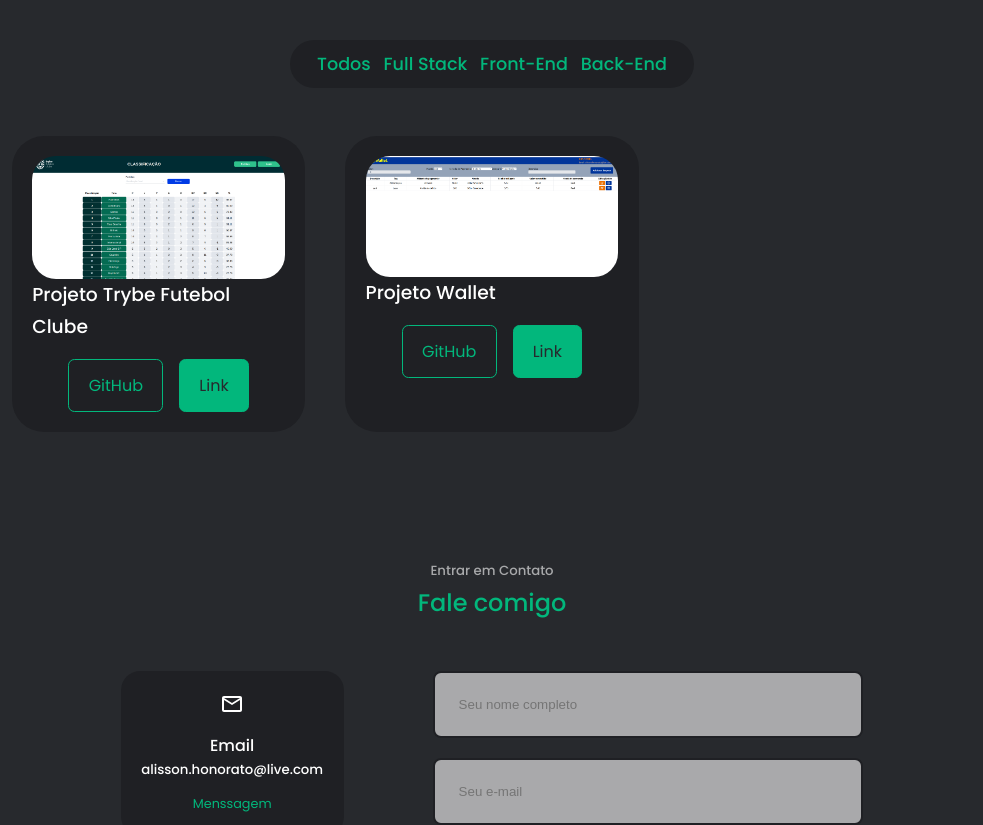
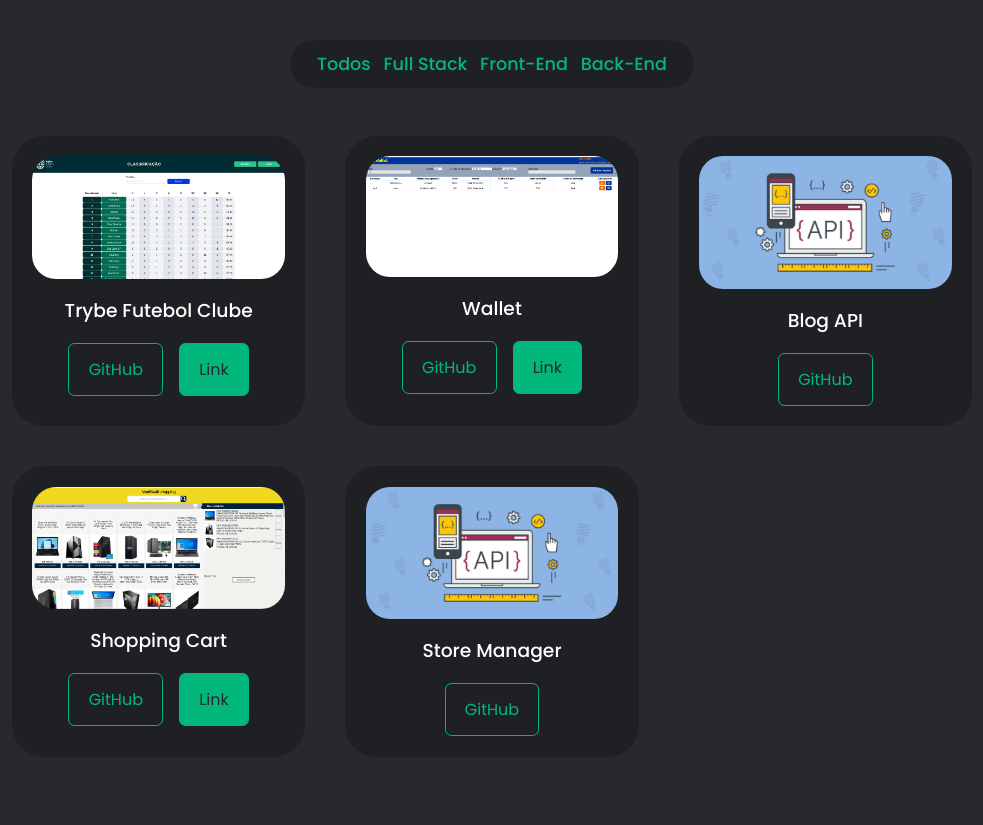
Before and after one commit to alissonrh/alissonrh.github.io, a React (Create React App) app: page / in a window 1280 px wide. Shown: the part 2200-3025 px from the top of the page, without its empty margins (148-1131 px from the left). Built offline with nearby package versions, Linux system fonts and the light colour scheme.

Commit message:
atualização portfolio

```diff
--- a/src/components/experience/Experience.jsx
+++ b/src/components/experience/Experience.jsx
@@ -56,7 +56,7 @@ const Experience = () => {
               <BiCheckDouble className='detais-icon' />
               <div>
                 <h4>Node.js</h4>
-                <small className='text-light'></small>
+                <small className='text-light'>JavaScript fora do navegador web</small>
               </div>
             </article>
             <article className="experience_details">
@@ -77,7 +77,7 @@ const Experience = () => {
               <BiCheckDouble className='detais-icon' />
               <div>
                 <h4>Express.js</h4>
-                <small className='text-light'>framework para Node.js</small>
+                <small className='text-light'>Framework para Node.js</small>
               </div>
             </article>
             <article className="experience_details">
--- a/src/components/portifolio/Portifolio.jsx
+++ b/src/components/portifolio/Portifolio.jsx
@@ -33,7 +33,7 @@ const Portifolio = () => {
         </button>
         <button
           type="button"
-          onClick={() => setFilter('back')}
+          onClick={() => setFilter('backend')}
         >
           Back-End
         </button>
@@ -55,7 +55,7 @@ const Portifolio = () => {
                 <h3>{title}</h3>
                 <div className='portfolio_item-cta' >
                   <a href={github} rel="noreferrer" className='btn' target='_blank'>GitHub</a>
-                  <a href={link} rel="noreferrer" className='btn btn-primary' target='_blank'>Link</a>
+                  {link === '' ? null : <a href={link} rel="noreferrer" className='btn btn-primary' target='_blank'>Link</a>}
                 </div>
               </article>
             )
--- a/src/components/portifolio/portfolioData.js
+++ b/src/components/portifolio/portfolioData.js
@@ -1,11 +1,13 @@
 import IMG1 from '../../assets/portfolio1.png'
 import IMG2 from '../../assets/portfolio2.png'
+import IMG3 from '../../assets/portfolio3.png'
+import API from '../../assets/api.jpg'
 
 const data = [
   {
     id: 1,
     image: IMG1,
-    title: 'Projeto Trybe Futebol Clube',
+    title: 'Trybe Futebol Clube',
     github: 'https://github.com/alissonrh/tfc',
     link: 'https://tfc-vercel.vercel.app/leaderboard',
     type: 'fullstack'
@@ -13,11 +15,36 @@ const data = [
   {
     id: 2,
     image: IMG2,
-    title: 'Projeto Wallet',
+    title: 'Wallet',
     github: 'https://github.com/alissonrh/wallet',
     link: 'https://wallet-alissonrh.vercel.app/',
     type: 'frontend'
   },
+  {
+    id: 3,
+    image: API,
+    title: 'Blog API',
+    github: 'https://github.com/alissonrh/blog-api',
+    link: '',
+    type: 'backend'
+  },
+  {
+    id: 4,
+    image: IMG3,
+    title: 'Shopping Cart',
+    github: 'https://github.com/alissonrh/shopping-cart',
+    link: 'https://alissonrh.github.io/shopping-cart/',
+    type: 'frontend'
+  },
+  {
+    id: 5,
+    image: API,
+    title: 'Store Manager',
+    github: 'https://github.com/alissonrh/store-manager',
+    link: '',
+    type: 'backend'
+  },
+
 ];
 
 export default data
--- a/src/components/portifolio/portifolio.css
+++ b/src/components/portifolio/portifolio.css
@@ -40,22 +40,17 @@
   padding: 1.2rem;
   border-radius: 2rem;
   border: 1px solid transparent;
-  transition: var(--transition);
-
 }
 
-.portfolio_items:hover {
-  border-color: var(--color-primary-variant);
-  background: transparent;
-}
 
 .portfolio_item-image {
   border-radius: 1.5rem;
   overflow: hidden;
 }
 
-.portfolio_item h3 {
-  margin: 1.2rem 0 2rem;
+article h3 {
+  margin: 1rem;
+  text-align: center;
 }
 
 .portfolio_item-cta {
```
Also changed, not shown: src/assets/api.jpg (added), src/assets/portfolio3.png (added).
